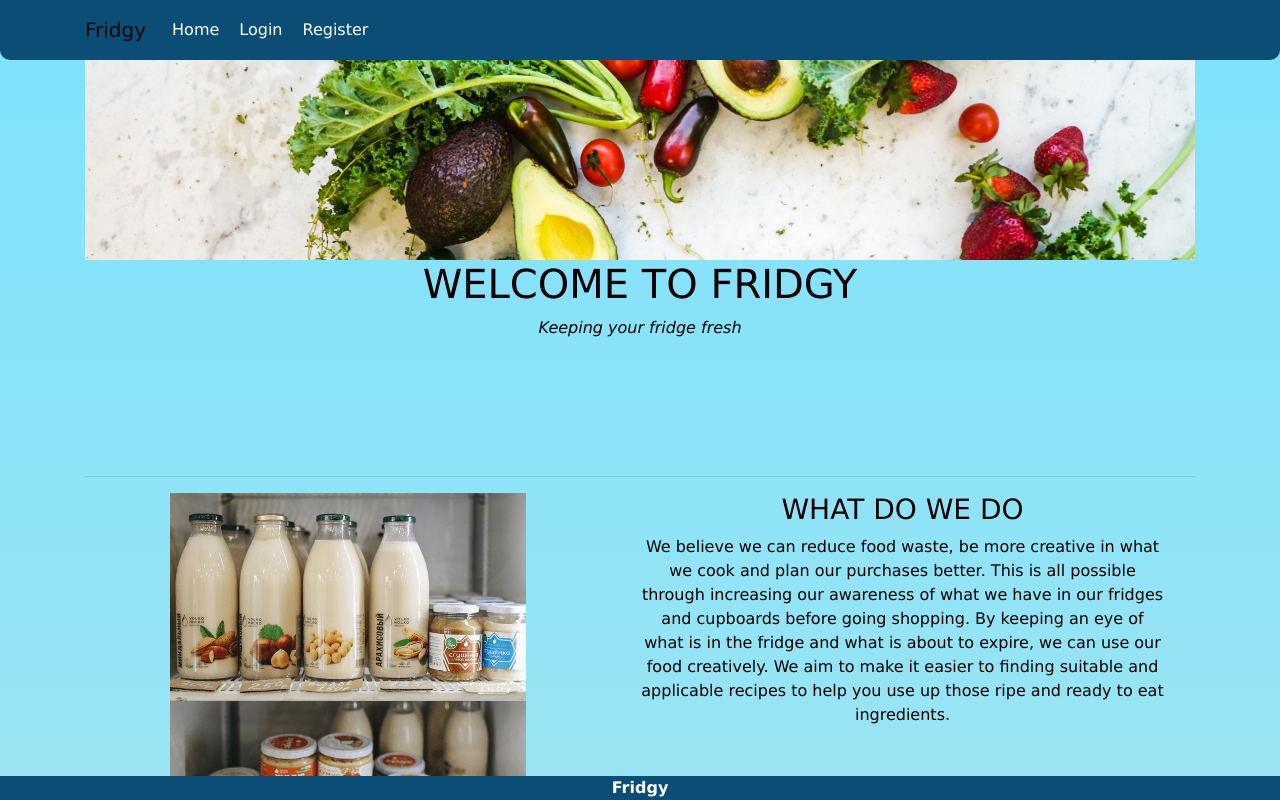
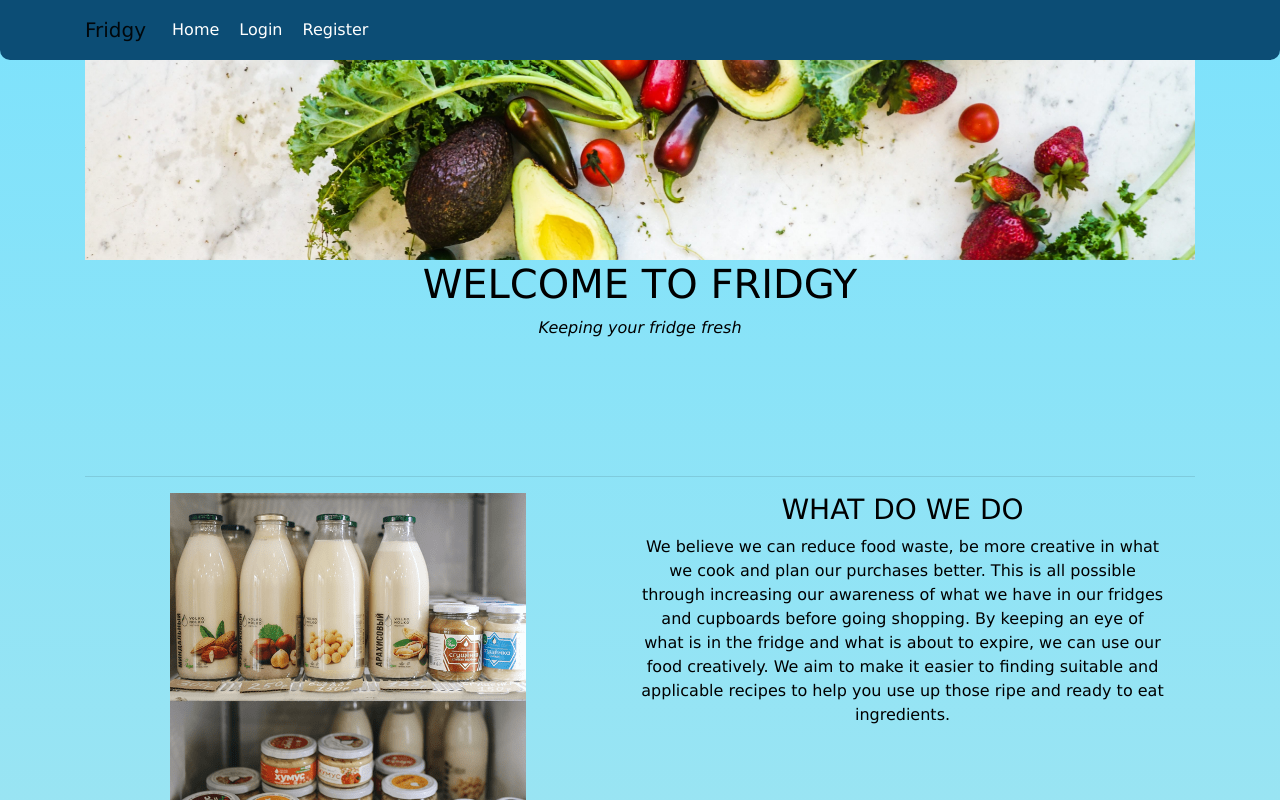
Before and after one commit to negomi-e/fridgy, a React (Create React App) app in the folder frontend/: page /home in a window 1280 px wide. Shown: the top 800 px of the page. Built offline with nearby package versions, Linux system fonts and the light colour scheme.

Commit message:
correct footer

```diff
--- a/frontend/src/App.css
+++ b/frontend/src/App.css
@@ -390,3 +390,7 @@ nav {
 .text-muted  {
   text-transform: uppercase;
 }
+
+.fridge {
+  margin-bottom: 60px;
+}
--- a/frontend/src/components/Common/Footer/index.module.css
+++ b/frontend/src/components/Common/Footer/index.module.css
@@ -1,5 +1,4 @@
 .footer {
-  position: fixed;
   left: 0;
   bottom: 0;
   width: 100%;
```
